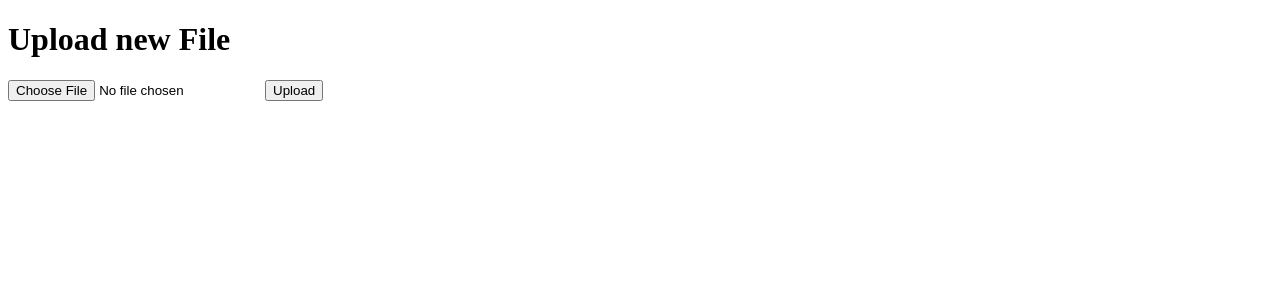
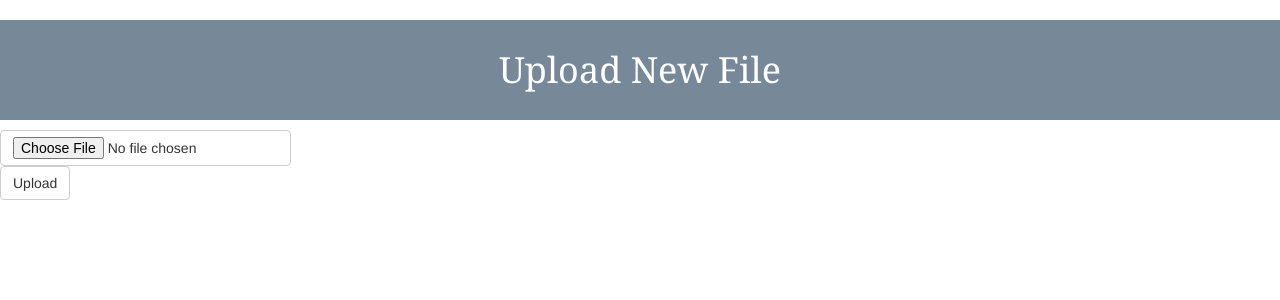
Before and after one commit to alloygoh/ICT1002-Python, a Flask app: page / in a window 1280 px wide. Shown: the top 300 px of the page. Run offline with Flask 2, Linux system fonts and the light colour scheme; some libraries are stand-ins or nearby versions.

Commit message:
Add basic styling

```diff
--- a/app.py
+++ b/app.py
@@ -10,6 +10,8 @@ ALLOWED_EXTENSIONS = {'txt', 'log'}
 UPLOAD_FOLDER = './resource/uploads/'
 app = Flask(__name__)
 app.secret_key = b'\xed\xa1\x80\t\xa5n_\xcd\xb7\xfc\x83\xa20\x13]\x9b\xfe\xf3\xc4\xd3\xa5'
+# increase file size limit to prevent 413 error
+app.config['MAX_CONTENT_LENGTH'] = 20 * 1024 * 1024
 app.config['UPLOAD_FOLDER'] = UPLOAD_FOLDER
 
 def allowed_file(filename):
--- /dev/null
+++ b/static/css/main.css
@@ -0,0 +1,11 @@
+.flashes{
+    background-color: rgb(211, 44, 44);
+}
+
+.functionality{
+    background-color: lightslategray;
+    color: white;
+    text-align: center;
+    padding: 30px;
+    font-family: Georgia, Serif;
+}
--- a/templates/index.html
+++ b/templates/index.html
@@ -1,8 +1,8 @@
 {% extends "layout.html" %}
 {% block body %}
-<h1>Upload new File</h1>
+<h1 class='functionality'>Upload New File</h1>
 <form method=post enctype=multipart/form-data>
-    <input type=file name=file>
-    <input type=submit value=Upload>
+    <input type=file name=file class="btn btn-default">
+    <input type=submit value=Upload class="btn btn-default">
 </form>
 {% endblock %}
--- a/templates/layout.html
+++ b/templates/layout.html
@@ -1,4 +1,8 @@
 <!doctype html>
+<head>
+  <link rel="stylesheet" href="static/css/main.css">
+  <link rel="stylesheet" href="https://maxcdn.bootstrapcdn.com/bootstrap/3.3.7/css/bootstrap.min.css" integrity="sha384-BVYiiSIFeK1dGmJRAkycuHAHRg32OmUcww7on3RYdg4Va+PmSTsz/K68vbdEjh4u" crossorigin="anonymous">
+</head>
 <title>Data Visualization Tool for Cyber Crime</title>
 {% with messages = get_flashed_messages() %}
   {% if messages %}
```
